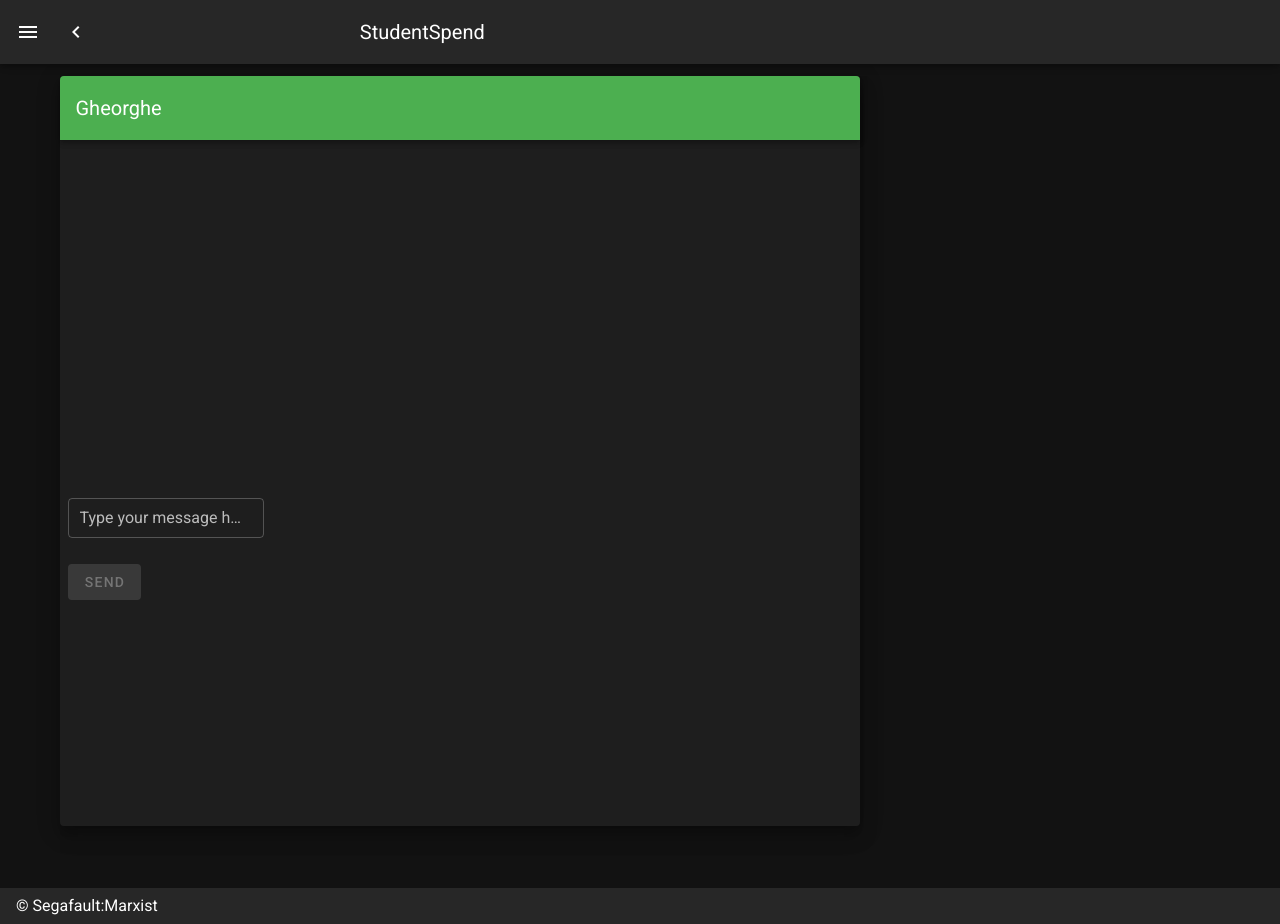
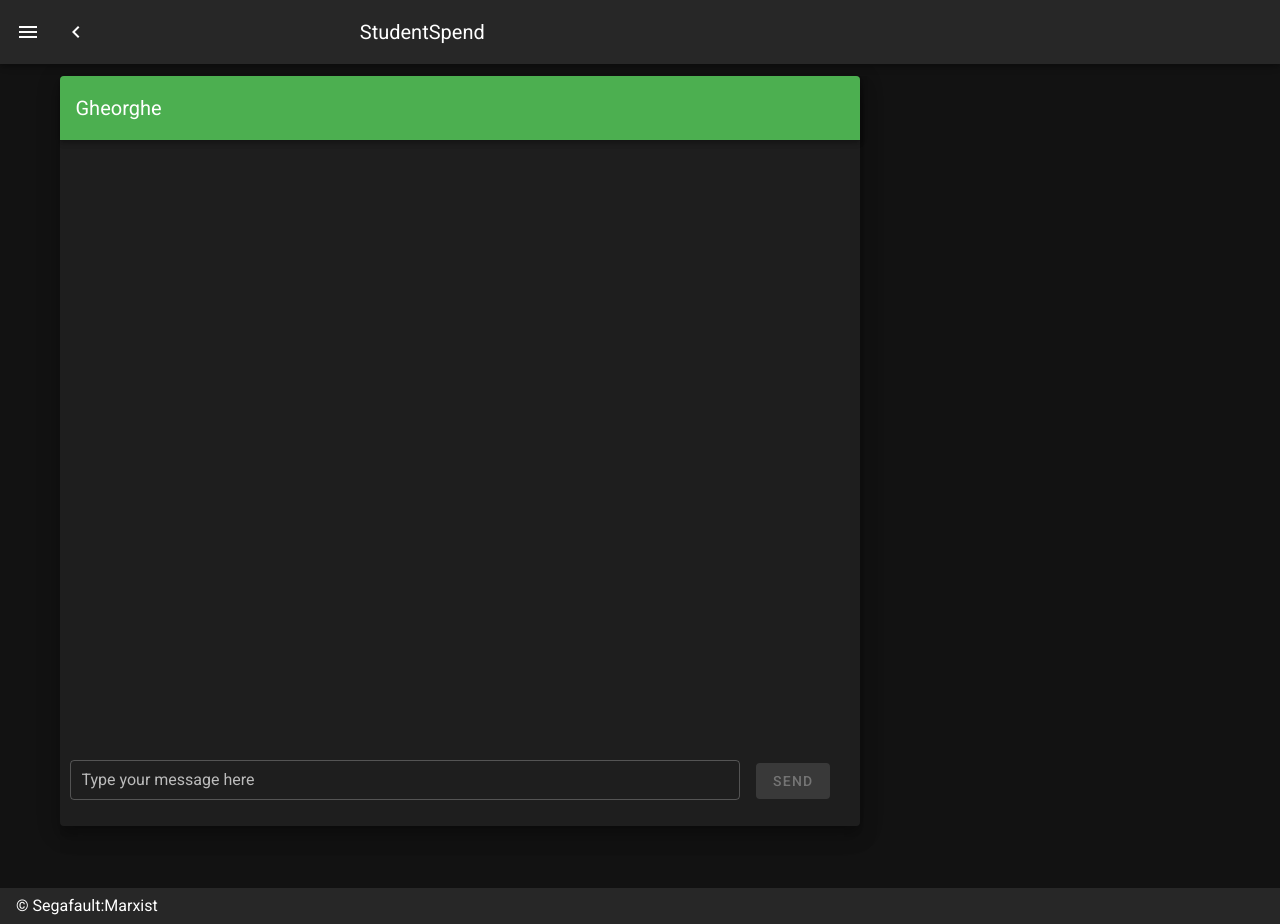
Before and after one commit to raduu-m/HackITAll-App, a Nuxt app in the folder template-nuxtjs/: page /Assistent in a window 1280 px wide. Built offline with nearby package versions, Linux system fonts and the light colour scheme.

Commit message:
Gheorghe face pe nebunu

```diff
--- a/template-nuxtjs/pages/Assistent.vue
+++ b/template-nuxtjs/pages/Assistent.vue
@@ -18,13 +18,21 @@
           </v-list-item>
         </v-list>
       </v-card-text>
-      <v-card-actions>
-        <v-form @submit.prevent="sendMessage">
-          <v-textarea v-model="messageContent" label="Type your message here" :rows="1" auto-grow clearable outlined dense
-            required></v-textarea>
-          <v-btn color="primary" type="submit" :disabled="!messageContent.trim()">Send</v-btn>
+      <div style="display: flex; align-items: center; position: absolute; bottom: 0; width: 95%; margin-left: 10px;">
+        <v-form @submit.prevent="sendMessage" style="flex: 1;">
+          <v-textarea
+            v-model="messageContent"
+            label="Type your message here"
+            :rows="1"
+            auto-grow
+            clearable
+            outlined
+            dense
+            required
+          ></v-textarea>
         </v-form>
-      </v-card-actions>
+        <v-btn color="primary" type="submit" :disabled="!messageContent.trim()" style="margin-left: 16px; margin-bottom:25px" @click="sendMessage">Send</v-btn>
+      </div>
     </v-card>
   </v-app>
 </template>
```
